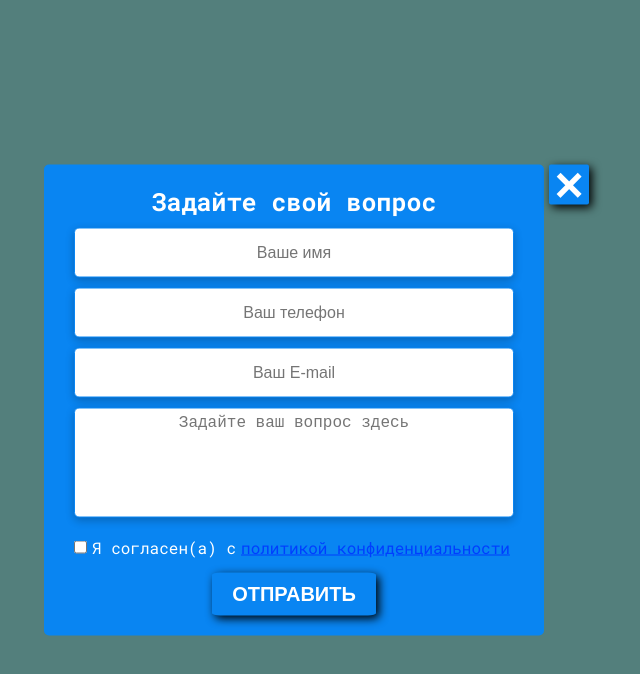
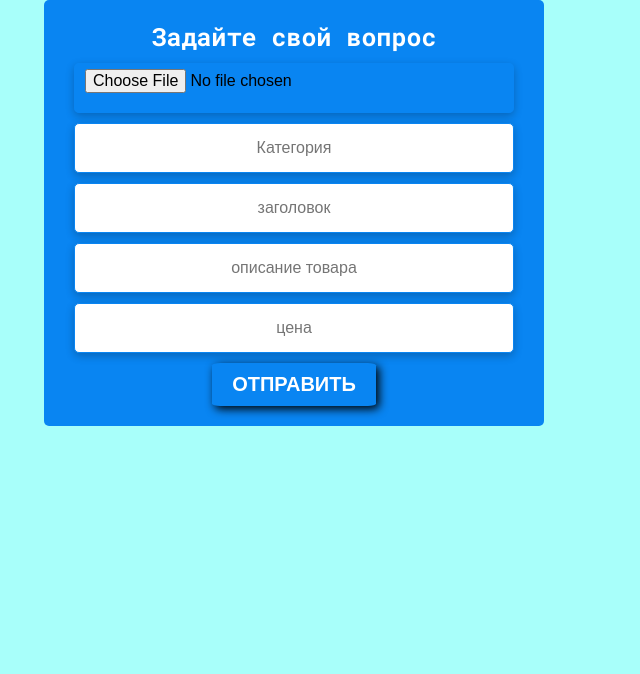
Before and after one commit to artemi258/it-city, a Next.js app: page /adminPanel in a window 1280 px wide. Shown: the top 674 px of the page, without its empty margins (346-986 px from the left). Built offline with nearby package versions, Linux system fonts and the light colour scheme.

Commit message:
доработка FormAdminPanel

```diff
--- a/app/(adminPanel)/adminPanel/page.tsx
+++ b/app/(adminPanel)/adminPanel/page.tsx
@@ -1,9 +1,5 @@
 import FormAdminPanel from '../componentsAdminPanel/FormAdminPanel/FormAdminPanel';
 
 export default function AdminPanel(): JSX.Element {
- return (
-  <div>
-   <FormAdminPanel />
-  </div>
- );
+ return <FormAdminPanel />;
 }
--- a/app/(adminPanel)/componentsAdminPanel/FormAdminPanel/FormAdminPanel.module.scss
+++ b/app/(adminPanel)/componentsAdminPanel/FormAdminPanel/FormAdminPanel.module.scss
@@ -1,19 +1,6 @@
 .popup {
- position: fixed;
- top: 50%;
- left: 50%;
  width: 500px;
- z-index: 100;
-}
-
-.background {
- position: fixed;
- top: 0;
- left: 0;
- width: 100%;
- height: 100%;
- transition: all 0.5s linear;
- z-index: 10;
+ margin: 0 auto;
 }
 
 .wrapper {
@@ -24,15 +11,15 @@
 
 .form {
  display: grid;
- grid-template: auto repeat(4, auto) repeat(4, auto) / 1fr;
+ grid-template: repeat(9, auto) / 1fr;
  text-align: center;
  grid-template-areas:
   'title'
-  'inputName'
-  'inputPhone'
-  'inputEmail'
-  'textarea'
-  'politic'
+  'inputImage'
+  'inputCategory'
+  'inputTitle'
+  'inputDescription'
+  'inputPrice'
   'spinner'
   'button'
   'message';
@@ -45,52 +32,32 @@
  margin-bottom: 10px;
 }
 
-.close {
- position: absolute;
- top: 0;
- right: -45px;
- height: 40px;
- width: 40px;
- font-size: 50px;
- padding: 0;
- display: flex;
- align-items: center;
- justify-content: center;
- color: #ffffff;
- cursor: pointer;
-}
-
 .input {
  margin-bottom: 10px;
 }
 
-.inputName {
- grid-area: inputName;
+.inputImage {
+ grid-area: inputImage;
 }
 
-.inputPhone {
- grid-area: inputPhone;
+.inputCategory {
+ grid-area: inputCategory;
 }
 
-.inputEmail {
- grid-area: inputEmail;
+.inputTitle {
+ grid-area: inputTitle;
 }
 
-.textarea {
- grid-area: textarea;
- margin-bottom: 10px;
+.inputDescription {
+ grid-area: inputDescription;
+}
+.inputPrice {
+ grid-area: inputPrice;
 }
 
 .spinner {
  grid-area: spinner;
  overflow: hidden;
-}
-
-.politic {
- grid-area: politic;
- display: flex;
- align-items: center;
- padding: 5px 0;
 }
 
 .text {
@@ -102,10 +69,6 @@
  color: var(--blue);
  margin-left: 5px;
  text-decoration: underline;
-}
-
-.checkbox {
- margin-right: 5px;
 }
 
 .button {
--- a/app/(adminPanel)/componentsAdminPanel/FormAdminPanel/FormAdminPanel.tsx
+++ b/app/(adminPanel)/componentsAdminPanel/FormAdminPanel/FormAdminPanel.tsx
@@ -24,32 +24,25 @@ const FormAdminPanel = (): JSX.Element => {
   reset,
  } = useForm<IForm>();
 
- const onSubmit: SubmitHandler<IForm> = (data): void => {};
+ const onSubmit: SubmitHandler<IForm> = (data): void => {
+  setIsSubmit(true);
+  const formData = new FormData();
+  let key: keyof typeof data;
+  for (key in data) {
+   const file = data[key] as unknown as File[];
+   if (key === 'image') formData.append(key, file[0]);
+   formData.append(key, data[key]);
+  }
+  fetch('http://localhost:3001/api/product', {
+   method: 'POST',
+   body: formData,
+  }).then(() => setIsSubmit(false));
+ };
 
  return (
   <>
-   <motion.div
-    onClick={(): void => setPopupOpen((state) => !state)}
-    initial={{ backgroundColor: '' }}
-    animate={
-     isPopupOpen
-      ? { visibility: 'visible', backgroundColor: 'rgba(0, 0, 0, 0.5)' }
-      : { visibility: 'hidden', backgroundColor: '' }
-    }
-    className={styles.background}></motion.div>
-
-   <motion.section
-    initial={'hidden'}
-    animate={isPopupOpen ? 'visible' : 'hidden'}
-    variants={fadeInPopup}
-    className={styles.popup}>
+   <motion.section className={styles.popup}>
     <div className={styles.wrapper}>
-     <Button
-      onClick={(): void => setPopupOpen((state) => !state)}
-      type='button'
-      className={styles.close}>
-      ×
-     </Button>
      <motion.form
       layout
       transition={{ layout: { duration: 0.3 } }}
@@ -57,56 +50,47 @@ const FormAdminPanel = (): JSX.Element => {
       className={styles.form}>
       <h2 className={styles.title}>Задайте свой вопрос</h2>
       <Input
-       {...register('name', {
+       {...register('image', {
         required: 'кириллица, без пробелов и без цифр, нет спецсимволов',
-        pattern: /^[А-Яа-яЁё]+$/,
        })}
-       className={cn(styles.inputName, styles.input)}
-       type='text'
-       placeholder='Ваше имя'
-       error={errors.name}
+       className={cn(styles.inputFile, styles.input)}
+       type='file'
+       error={errors.image}
       />
       <Input
-       {...register('phone', {
-        required: 'от 10 до 15 символов, состоит из цифр, может начинается с плюса',
-        pattern: /^\+?\d{11}$/,
+       {...register('category', {
+        required: 'кириллица, без пробелов и без цифр, нет спецсимволов',
        })}
-       className={cn(styles.inputPhone, styles.input)}
+       className={cn(styles.inputCategory, styles.input)}
        type='text'
-       placeholder='Ваш телефон'
-       error={errors.phone}
+       placeholder='Категория'
+       error={errors.category}
       />
       <Input
-       {...register('email', {
+       {...register('title', {
+        required: 'от 10 до 15 символов, состоит из цифр, может начинается с плюса',
+       })}
+       className={cn(styles.inputTitle, styles.input)}
+       type='text'
+       placeholder='заголовок'
+       error={errors.title}
+      />
+      <Input
+       {...register('description', {
         required: 'латиница, может включать цифры и спецсимволы вроде дефиса',
-        pattern: /^[\w-.]+@[\w]+\.[A-Za-z]{2,}$/i,
        })}
-       className={cn(styles.inputEmail, styles.input)}
+       className={cn(styles.inputDescription, styles.input)}
        type='text'
-       placeholder='Ваш E-mail'
-       error={errors.email}
+       placeholder='описание товара'
+       error={errors.description}
       />
-      <Textarea
-       {...register('message', { required: 'не должно быть пустым' })}
-       className={styles.textarea}
-       placeholder='Задайте ваш вопрос здесь'
-       error={errors.message}
+      <Input
+       {...register('price', { required: 'не должно быть пустым' })}
+       className={styles.inputPrice}
+       type='text'
+       placeholder='цена'
+       error={errors.price}
       />
-      <div className={styles.politic}>
-       <input
-        {...register('checkbox', { required: true })}
-        id='checkbox'
-        className={styles.checkbox}
-        type='checkbox'
-        required
-       />
-       <label htmlFor='checkbox' className={styles.text}>
-        Я согласен(а) с
-        <a className={styles.link} href='./politic.html' target='_blank'>
-         политикой конфиденциальности
-        </a>
-       </label>
-      </div>
       <motion.div
        initial={'hidden'}
        animate={isSubmit ? 'visible' : 'hidden'}
```
Also changed, not shown: app/(adminPanel)/componentsAdminPanel/FormAdminPanel/FormAdminPanel.props.ts (+5 -5 lines).
